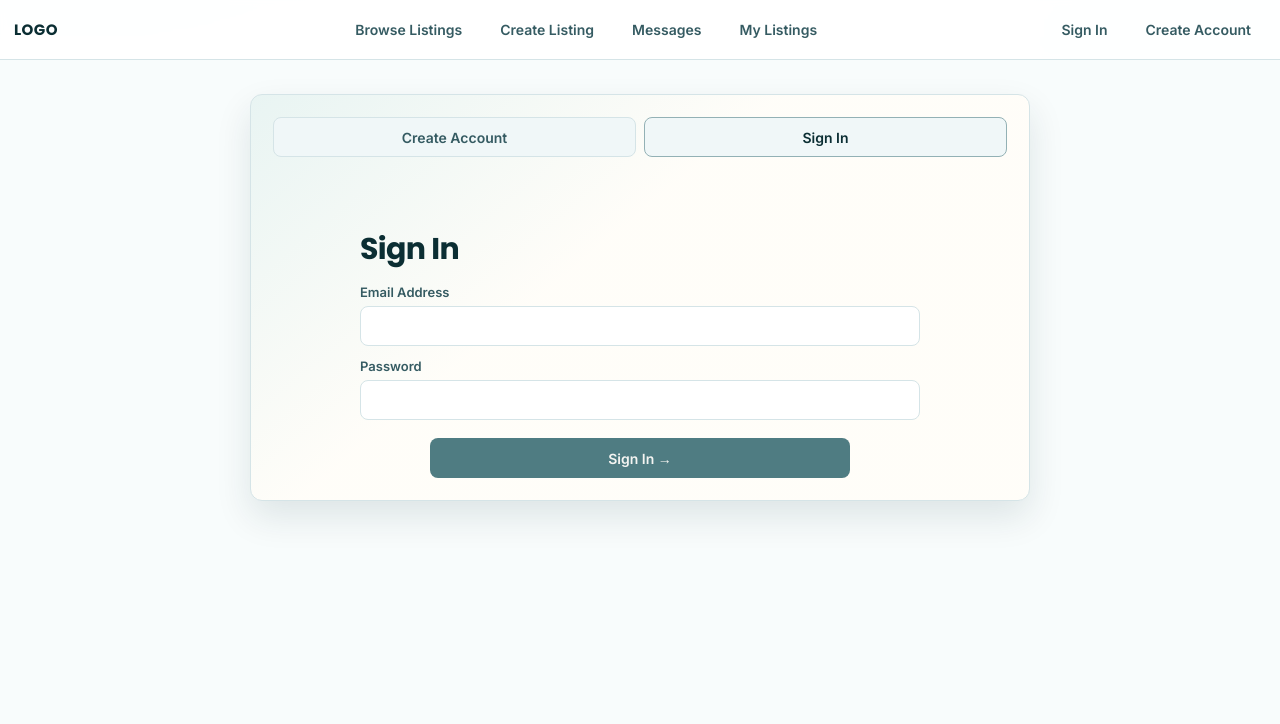
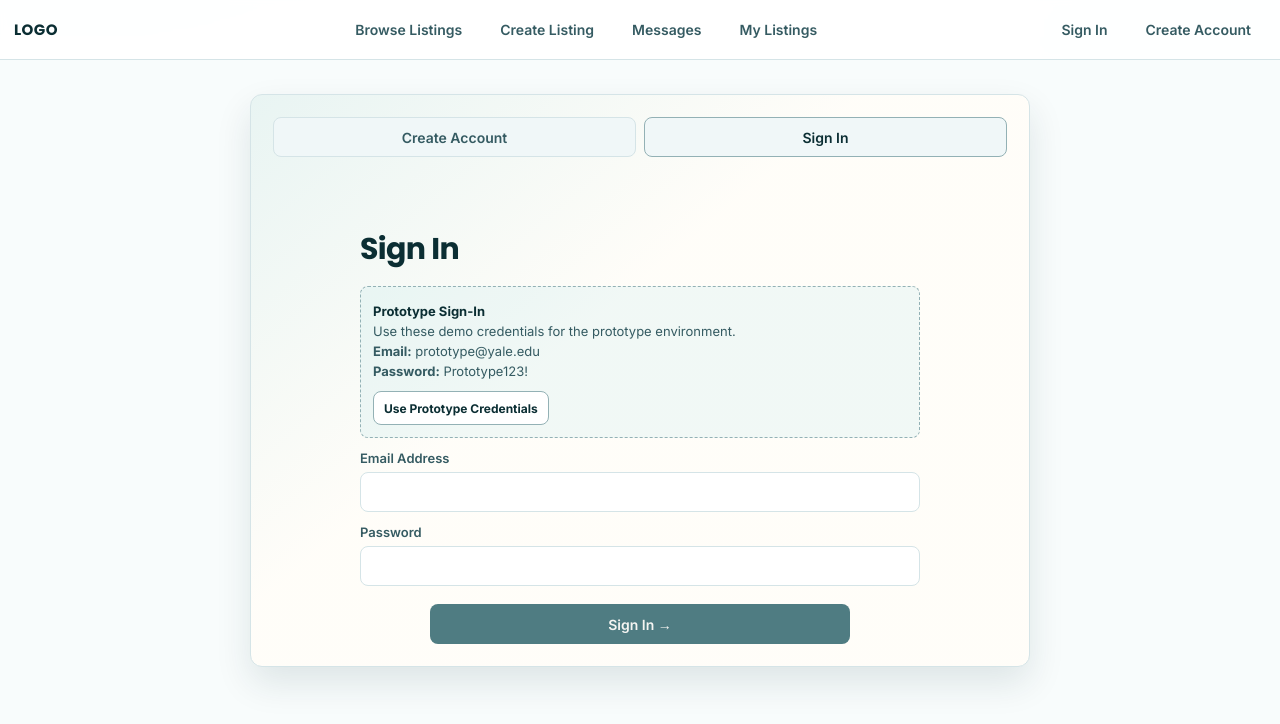
Before and after one commit to arushsrivastava-git/CPSC4840-Group12, a React (Vite) app: page /auth in a window 1280 px wide. Shown: the top 724 px of the page. Built offline with nearby package versions, Linux system fonts and the light colour scheme.

Commit message:
create listing flow, sign in for prototype

```diff
--- a/src/App.css
+++ b/src/App.css
@@ -1255,6 +1255,49 @@ button:focus-visible {
   margin: 70px auto 0;
 }
 
+.auth-prototype-popup {
+  margin-top: 14px;
+  border: 1px dashed var(--stroke-strong);
+  border-radius: var(--radius-sm);
+  background: rgba(184, 227, 233, 0.2);
+  padding: 12px;
+  color: var(--text-soft);
+}
+
+.auth-prototype-popup__title {
+  margin: 0;
+  font-size: 14px;
+  font-weight: 700;
+  color: var(--text);
+}
+
+.auth-prototype-popup__copy {
+  margin: 6px 0;
+  font-size: 12px;
+}
+
+.auth-prototype-popup p {
+  margin: 4px 0;
+  font-size: 13px;
+}
+
+.auth-prototype-popup__fill {
+  margin-top: 8px;
+  border: 1px solid var(--stroke-strong);
+  border-radius: var(--radius-sm);
+  background: var(--surface);
+  color: var(--text);
+  min-height: 34px;
+  padding: 0 10px;
+  font-size: 12px;
+  font-weight: 700;
+  cursor: pointer;
+}
+
+.auth-prototype-popup__fill:hover {
+  background: var(--surface-soft);
+}
+
 .account-body,
 .editor-body,
 .my-listings-body,
--- a/src/App.jsx
+++ b/src/App.jsx
@@ -219,6 +219,7 @@ function AppContent() {
         mode,
         listingId: editId,
         payload,
+        actorUserId: user?.userId || null,
       }),
       mode === 'edit' ? 'Listing updated.' : 'Listing published.',
     )
@@ -317,6 +318,8 @@ function AppContent() {
             <ProtectedRoute user={user}>
               <MyListings
                 listings={listings}
+                currentUserId={user?.userId || null}
+                currentProfile={profile}
               />
             </ProtectedRoute>
           }
--- a/src/mockBackend.js
+++ b/src/mockBackend.js
@@ -1,6 +1,8 @@
 const STORAGE_KEY = 'group12_hifi_backend_v7'
 const MIN_DELAY_MS = 280
 const MAX_DELAY_MS = 760
+const PROTOTYPE_EMAIL = 'prototype@yale.edu'
+const PROTOTYPE_PASSWORD = 'Prototype123!'
 
 const LISTING_SEED = [
   {
@@ -453,6 +455,18 @@ const SEED_DB = {
   pendingVerifications: [],
   users: [
     {
+      id: 'user-prototype',
+      firstName: 'Prototype',
+      lastName: 'User',
+      email: PROTOTYPE_EMAIL,
+      password: PROTOTYPE_PASSWORD,
+      verifiedAt: '2026-01-01T00:00:00.000Z',
+      role: 'Has a listing',
+      about: 'Persistent prototype account for demos.',
+      classYear: '2027',
+      universityId: 'uni-yale',
+    },
+    {
       id: 'user-1',
       firstName: 'Alicia',
       lastName: 'Stone',
@@ -536,23 +550,53 @@ function delay(ms = rand(MIN_DELAY_MS, MAX_DELAY_MS)) {
   })
 }
 
+function ensurePrototypeUser(db) {
+  const existing = db.users.find((user) => normalizeEmail(user.email) === PROTOTYPE_EMAIL)
+
+  if (!existing) {
+    db.users.push({
+      id: 'user-prototype',
+      firstName: 'Prototype',
+      lastName: 'User',
+      email: PROTOTYPE_EMAIL,
+      password: PROTOTYPE_PASSWORD,
+      verifiedAt: '2026-01-01T00:00:00.000Z',
+      role: 'Has a listing',
+      about: 'Persistent prototype account for demos.',
+      classYear: '2027',
+      universityId: 'uni-yale',
+    })
+    return
+  }
+
+  existing.password = PROTOTYPE_PASSWORD
+  existing.verifiedAt = existing.verifiedAt || '2026-01-01T00:00:00.000Z'
+}
+
 function readDb() {
   if (typeof window === 'undefined') {
-    return clone(SEED_DB)
+    const db = clone(SEED_DB)
+    ensurePrototypeUser(db)
+    return db
   }
 
   const raw = window.localStorage.getItem(STORAGE_KEY)
 
   if (!raw) {
     const seed = clone(SEED_DB)
+    ensurePrototypeUser(seed)
     window.localStorage.setItem(STORAGE_KEY, JSON.stringify(seed))
     return seed
   }
 
   try {
-    return JSON.parse(raw)
+    const db = JSON.parse(raw)
+    ensurePrototypeUser(db)
+    window.localStorage.setItem(STORAGE_KEY, JSON.stringify(db))
+    return db
   } catch {
     const seed = clone(SEED_DB)
+    ensurePrototypeUser(seed)
     window.localStorage.setItem(STORAGE_KEY, JSON.stringify(seed))
     return seed
   }
@@ -627,11 +671,7 @@ function sanitizeListingInput(input, fallbackListing = null) {
   const sqFt = Number(input.sqFt ?? fallbackListing?.sqFt ?? 850)
   const lat = Number(input.lat ?? fallbackListing?.lat ?? 41.3083)
   const lng = Number(input.lng ?? fallbackListing?.lng ?? -72.9279)
-  const imageUrl = (
-    input.imageUrl
-    || fallbackListing?.imageUrl
-    || 'https://images.unsplash.com/photo-1493666438817-866a91353ca9?auto=format&fit=crop&w=1600&q=80'
-  ).trim()
+  const imageUrl = String(input.imageUrl ?? fallbackListing?.imageUrl ?? '').trim()
 
   return {
     title,
@@ -669,6 +709,19 @@ function ensureThreadAndMessages(db, listing) {
       },
     ]
   }
+}
+
+function isSameListingPayload(a, b) {
+  return (
+    String(a?.title || '').trim().toLowerCase() === String(b?.title || '').trim().toLowerCase()
+    && String(a?.owner || '').trim().toLowerCase() === String(b?.owner || '').trim().toLowerCase()
+    && String(a?.address || '').trim().toLowerCase() === String(b?.address || '').trim().toLowerCase()
+    && String(a?.price || '').trim().toLowerCase() === String(b?.price || '').trim().toLowerCase()
+    && String(a?.lease || '').trim().toLowerCase() === String(b?.lease || '').trim().toLowerCase()
+    && String(a?.description || '').trim().toLowerCase() === String(b?.description || '').trim().toLowerCase()
+    && Number(a?.beds || 0) === Number(b?.beds || 0)
+    && Number(a?.baths || 0) === Number(b?.baths || 0)
+  )
 }
 
 function snapshotFromDb(db) {
@@ -872,9 +925,10 @@ export const backend = {
     return snapshotFromDb(db)
   },
 
-  async upsertListing({ mode, listingId, payload }) {
+  async upsertListing({ mode, listingId, payload, actorUserId = null }) {
     await delay()
     const db = readDb()
+    const effectiveUserId = actorUserId || db.auth?.userId || null
 
     if (mode === 'edit') {
       const index = db.listings.findIndex((listing) => listing.id === listingId)
@@ -884,9 +938,16 @@ export const backend = {
       }
 
       const current = db.listings[index]
+      const editorUserId = effectiveUserId
+
+      if (current.ownerUserId && editorUserId && current.ownerUserId !== editorUserId) {
+        throw new Error('You can only edit your own listings.')
+      }
+
       const next = {
         ...current,
         ...sanitizeListingInput(payload, current),
+        ownerUserId: current.ownerUserId || editorUserId,
       }
 
       db.listings[index] = next
@@ -910,7 +971,21 @@ export const backend = {
       id: listingIdValue,
       threadId: threadIdValue,
       ...sanitized,
+      ownerUserId: effectiveUserId,
       createdAt: new Date().toISOString(),
+    }
+
+    const duplicate = db.listings.find((listing) => {
+      if ((listing.ownerUserId || null) !== newListing.ownerUserId) {
+        return false
+      }
+
+      const ageMs = Math.abs(new Date(newListing.createdAt).getTime() - new Date(listing.createdAt || 0).getTime())
+      return ageMs <= 10000 && isSameListingPayload(listing, newListing)
+    })
+
+    if (duplicate) {
+      return snapshotFromDb(db)
     }
 
     db.listings.unshift(newListing)
--- a/src/pages/Auth.jsx
+++ b/src/pages/Auth.jsx
@@ -1,6 +1,9 @@
 import { useState } from 'react'
 import { useSearchParams, useNavigate } from 'react-router-dom'
 import { CREATE_INTENTS } from '../utils/constants'
+
+const PROTOTYPE_EMAIL = 'prototype@yale.edu'
+const PROTOTYPE_PASSWORD = 'Prototype123!'
 
 export default function Auth({
   onSignIn,
@@ -207,6 +210,20 @@ export default function Auth({
             <form className="auth-form auth-form--sign-in" onSubmit={handleSubmit}>
               <h2>Sign In</h2>
 
+              <div className="auth-prototype-popup" role="note" aria-label="Prototype credentials">
+                <p className="auth-prototype-popup__title">Prototype Sign-In</p>
+                <p className="auth-prototype-popup__copy">Use these demo credentials for the prototype environment.</p>
+                <p><strong>Email:</strong> {PROTOTYPE_EMAIL}</p>
+                <p><strong>Password:</strong> {PROTOTYPE_PASSWORD}</p>
+                <button
+                  type="button"
+                  className="auth-prototype-popup__fill"
+                  onClick={() => setSignInForm({ email: PROTOTYPE_EMAIL, password: PROTOTYPE_PASSWORD })}
+                >
+                  Use Prototype Credentials
+                </button>
+              </div>
+
               <label>
                 Email Address
                 <input
--- a/src/pages/CreateListing.jsx
+++ b/src/pages/CreateListing.jsx
@@ -1,4 +1,4 @@
-import { useState } from 'react'
+import { useRef, useState } from 'react'
 import { useNavigate, useParams } from 'react-router-dom'
 import { IMAGE_ICON_URL } from '../utils/constants'
 
@@ -16,6 +16,8 @@ export default function CreateListing({
   const navigate = useNavigate()
   const { id } = useParams() // For edit mode
   const isEdit = mode === 'edit' || Boolean(id)
+  const [isSubmitting, setIsSubmitting] = useState(false)
+  const submitLockRef = useRef(false)
 
   const [form, setForm] = useState({
     title: listing?.title || '1 Bed, 1 Bath',
@@ -42,10 +44,20 @@ export default function CreateListing({
 
   const handleSubmit = async (event) => {
     event.preventDefault()
+    if (submitLockRef.current || isSubmitting || isLoading) {
+      return
+    }
+
+    submitLockRef.current = true
+    setIsSubmitting(true)
     const result = await onSubmit?.(form, isEdit ? listing?.id : undefined)
     if (result?.success) {
       navigate('/my-listings')
+      return
     }
+
+    submitLockRef.current = false
+    setIsSubmitting(false)
   }
 
   const availableAmenities = [
@@ -208,9 +220,9 @@ export default function CreateListing({
           <button
             className="editor-submit"
             type="submit"
-            disabled={isLoading}
+            disabled={isLoading || isSubmitting}
           >
-            {isLoading
+            {isLoading || isSubmitting
               ? (isEdit ? 'Updating...' : 'Creating...')
               : (isEdit ? 'Update Post' : 'Upload Post')
             }
```
Also changed, not shown: src/pages/MyListings.jsx (+62 -10 lines), 2 other files (tests, documents, lock files or other folders).
